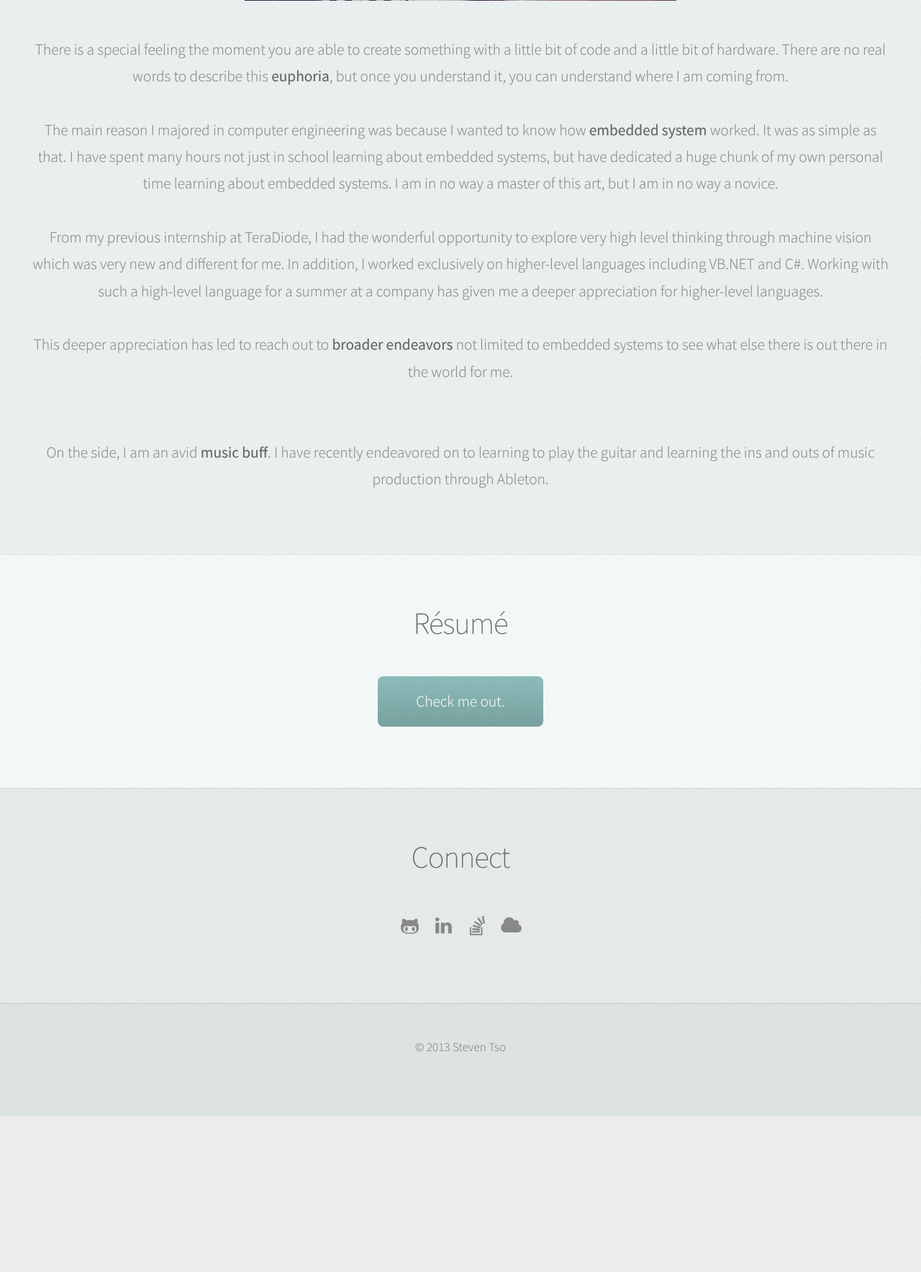
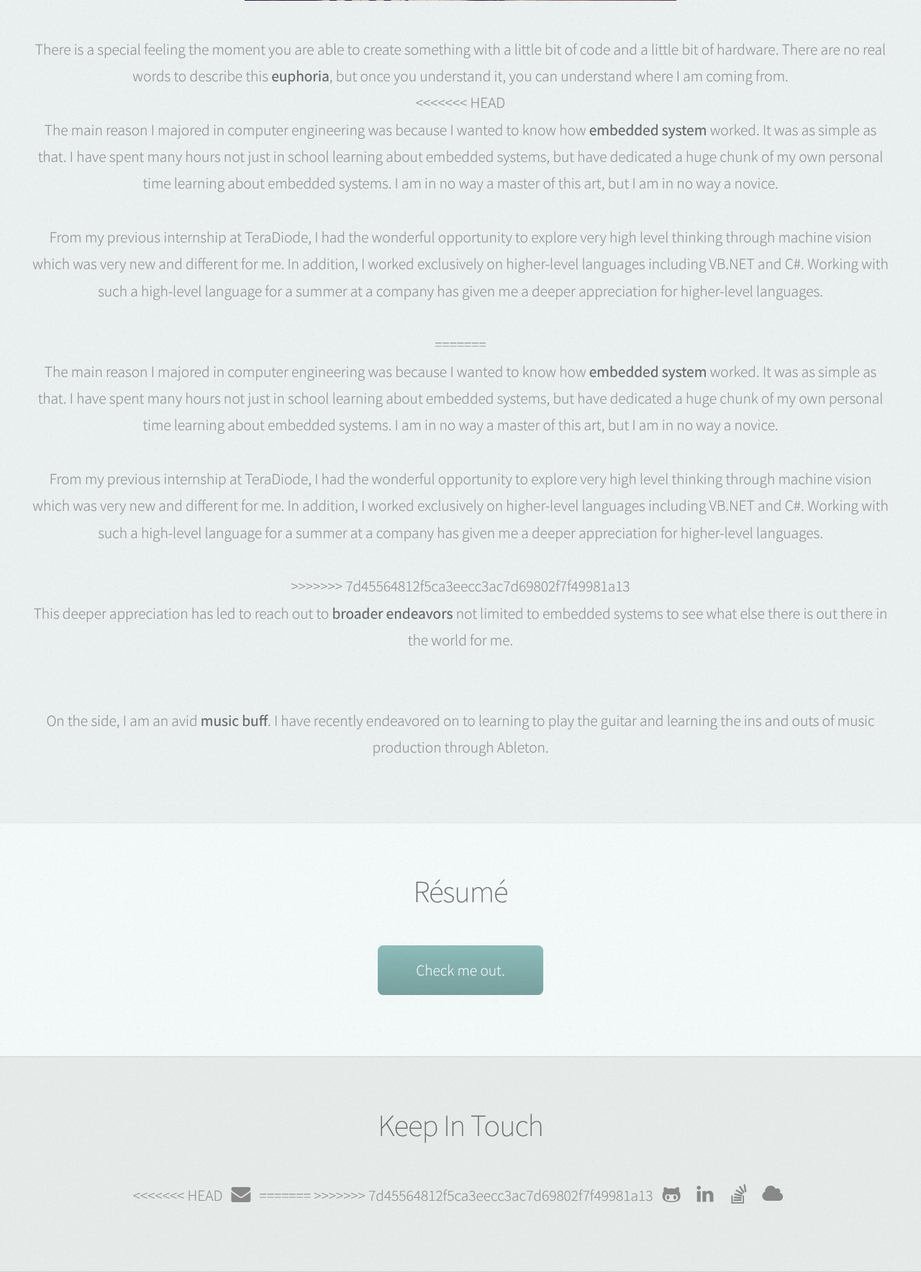
Before and after one commit to StevenTso/personalsite, a Django app: page / in a window 1280 px wide. Shown: the part 1873-3641 px from the top of the page at 72% size. Before the commit the page ends 3424 px from the top, so only its background shows below. Run offline with Django 3.2, Linux system fonts and the light colour scheme.

Commit message:
no change3

```diff
--- a/personalsite/templates/base.html
+++ b/personalsite/templates/base.html
@@ -151,11 +151,19 @@
 							<p><img src="{{ STATIC_URL }}images/DSC_0064.jpg" alt="Smiley face" height="338" width="600"/></p>
 						<br>
 						<p>There is a special feeling the moment you are able to create something with a little bit of code and a little bit of hardware. There are no real words to describe this <b>euphoria</b>, but once you understand it, you can understand where I am coming from.</p>
+<<<<<<< HEAD
 							<br>
 							<p>The main reason I majored in computer engineering was because I wanted to know how <b>embedded system</b> worked. It was as simple as that. I have spent many hours not just in school learning about embedded systems, but have dedicated a huge chunk of my own personal time learning about embedded systems. I am in no way a master of this art, but I am in no way a novice.</p>
 							<br>
 							<p>From my previous internship at TeraDiode, I had the wonderful opportunity to explore very high level thinking through machine vision which was very new and different for me. In addition, I worked exclusively on higher-level languages including VB.NET and C#. Working with such a high-level language for a summer at a company has given me a deeper appreciation for higher-level languages.</p>
 							<br>
+=======
+							<br>
+							<p>The main reason I majored in computer engineering was because I wanted to know how <b>embedded system</b> worked. It was as simple as that. I have spent many hours not just in school learning about embedded systems, but have dedicated a huge chunk of my own personal time learning about embedded systems. I am in no way a master of this art, but I am in no way a novice.</p>
+							<br>
+							<p>From my previous internship at TeraDiode, I had the wonderful opportunity to explore very high level thinking through machine vision which was very new and different for me. In addition, I worked exclusively on higher-level languages including VB.NET and C#. Working with such a high-level language for a summer at a company has given me a deeper appreciation for higher-level languages.</p>
+							<br>
+>>>>>>> 7d45564812f5ca3eecc3ac7d69802f7f49981a13
 							<p>This deeper appreciation has led to reach out to <b>broader endeavors</b> not limited to embedded systems to see what else there is out there in the world for me.</p>
 							<br><br>
 							<p>On the side, I am an avid <b>music buff</b>. I have recently endeavored on to learning to play the guitar and learning the ins and outs of music production through Ableton.</p>
@@ -186,11 +194,16 @@
 						<div class="container small">
 
 							<header>
-								<h2>Connect</h2>
+								<h2>Keep In Touch</h2>
 							</header>
 
 					<!-- Social Icons -->
 						<ul class="icons">
+<<<<<<< HEAD
+							<li><a href="mailto:steventso92@gmail.com?Subject=Hi%20Steven" target="_top" class="icon icon-envelope"><span>Email</span></a></li>
+
+=======
+>>>>>>> 7d45564812f5ca3eecc3ac7d69802f7f49981a13
 							<li><a href="https://github.com/StevenTso" class="icon icon-github-alt" target="_blank"><span>Github</span></a></li>
 
 							<li><a href="http://www.linkedin.com/in/steventso" class="icon icon-linkedin" target="_blank"><span>LinkedIn</span></a></li>
```
